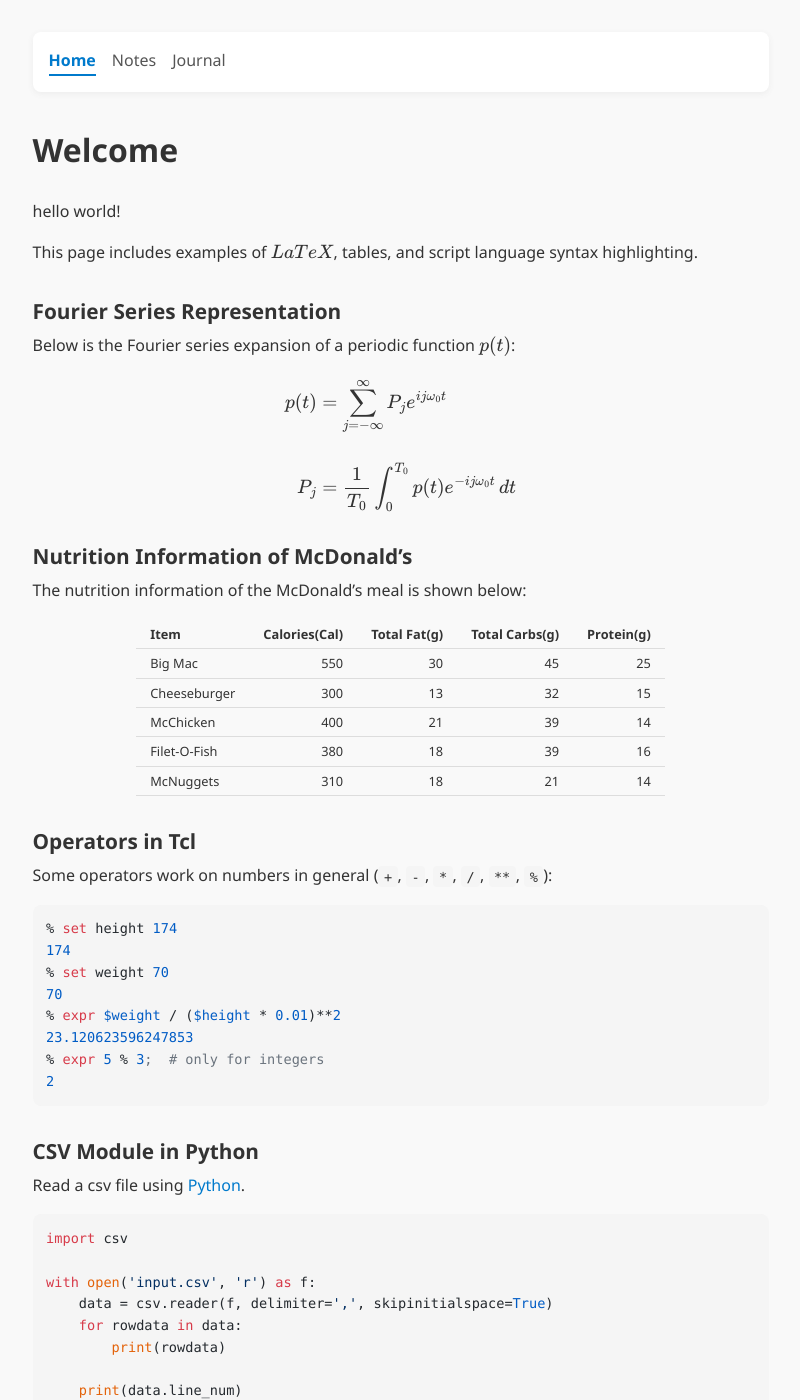
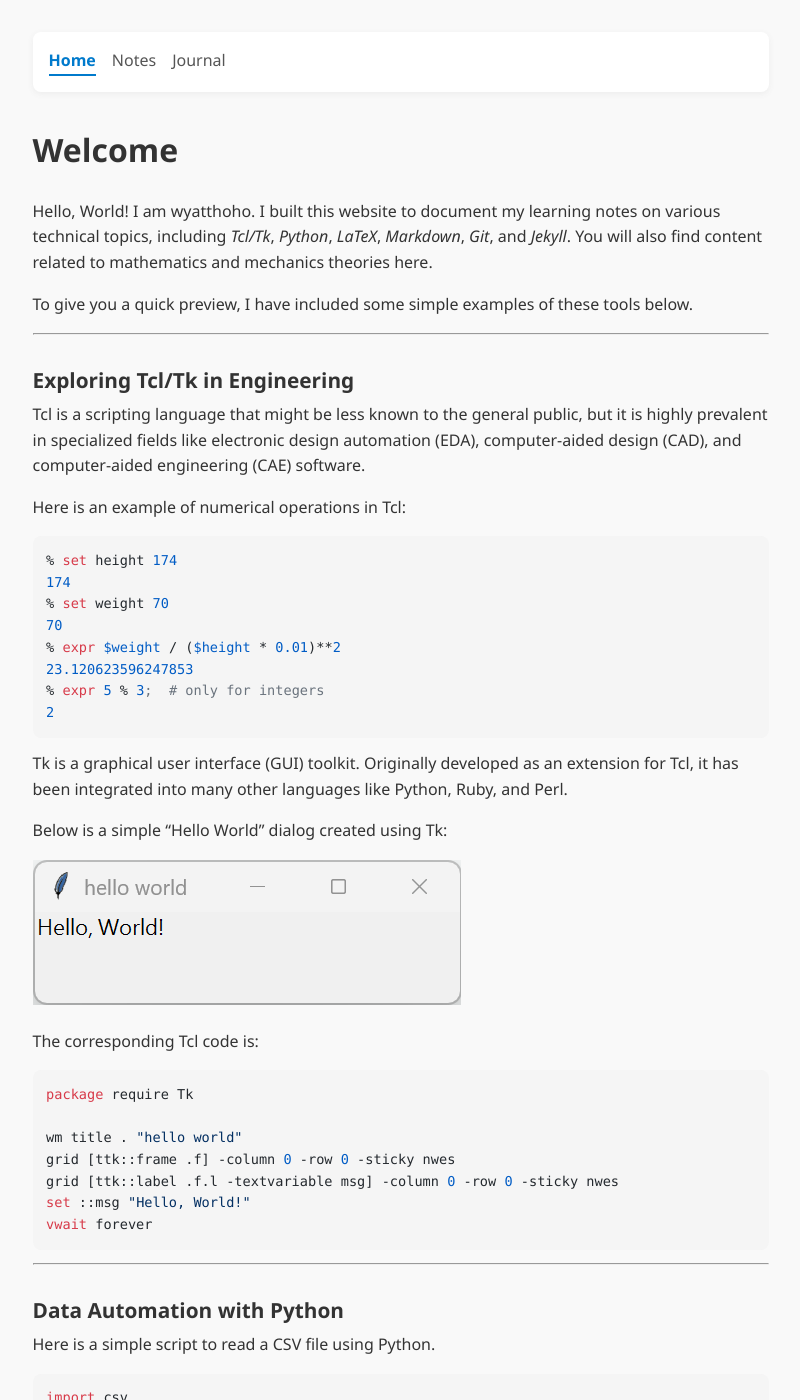
Before and after one commit to wyatthoho/wyatthoho.github.io, a Jekyll site: the page built from index.md, in a window 1280 px wide and 1400 px high. Shown: the whole window, without its empty margins (232-1032 px from the left). Built offline with Jekyll 4.4.1, drawn with Linux system fonts in a browser that asks for light colours; nearby versions of some CDN libraries; some of the changed text lies outside the part shown.

Commit message:
modify index.md

````diff
--- a/index.md
+++ b/index.md
@@ -5,38 +5,24 @@
 
 # Welcome
 
-{{ "Hello World!" | downcase }}
+Hello, World! I am wyatthoho. I built this website to document
+my learning notes on various technical topics, including *Tcl/Tk*,
+*Python*, *LaTeX*, *Markdown*, *Git*, and *Jekyll*. You will also find
+content related to mathematics and mechanics theories here.
 
-This page includes examples of $LaTeX$, tables, and
-script language syntax highlighting.
+To give you a quick preview, I have included some simple examples
+of these tools below.
 
-## Fourier Series Representation
+---
 
-Below is the Fourier series expansion of a periodic function $p(t)$:
+## Exploring Tcl/Tk in Engineering
 
-$$
-\begin{align*}
-p(t) &= \sum_{j = -\infty}^{\infty} P_j e^{ij\omega_0t} \\\\
-P_j &= \frac{1}{T_0} \int_0^{T_0} p(t) e^{-ij\omega_0t} \, dt
-\end{align*}
-$$
+Tcl is a scripting language that might be less known to the general
+public, but it is highly prevalent in specialized fields like electronic
+design automation (EDA), computer-aided design (CAD), and computer-aided
+engineering (CAE) software.
 
-## Nutrition Information of McDonald's
-
-The nutrition information of the McDonald's meal is shown below:
-
-| Item         | Calories(Cal) | Total Fat(g) | Total Carbs(g) | Protein(g) |
-| :----------- | ------------: | -----------: | -------------: | ---------: |
-| Big Mac      |           550 |           30 |             45 |         25 |
-| Cheeseburger |           300 |           13 |             32 |         15 |
-| McChicken    |           400 |           21 |             39 |         14 |
-| Filet-O-Fish |           380 |           18 |             39 |         16 |
-| McNuggets    |           310 |           18 |             21 |         14 |
-
-## Operators in Tcl
-
-Some operators work on numbers in general (`+`, `-`,
-`*`, `/`, `**`, `%`):
+Here is an example of numerical operations in Tcl:
 
 ```Tcl
 % set height 174
@@ -49,9 +35,31 @@
 2
 ```
 
-## CSV Module in Python
+Tk is a graphical user interface (GUI) toolkit. Originally developed
+as an extension for Tcl, it has been integrated into many other
+languages like Python, Ruby, and Perl.
 
-Read a csv file using [Python](https://www.python.org/).
+Below is a simple "Hello World" dialog created using Tk:
+
+![alt text](assets/images/tcl-hello-world.png)
+
+The corresponding Tcl code is:
+
+```Tcl
+package require Tk
+
+wm title . "hello world"
+grid [ttk::frame .f] -column 0 -row 0 -sticky nwes
+grid [ttk::label .f.l -textvariable msg] -column 0 -row 0 -sticky nwes
+set ::msg "Hello, World!"
+vwait forever
+```
+
+---
+
+## Data Automation with Python
+
+Here is a simple script to read a CSV file using Python.
 
 ```Python
 import csv
@@ -63,3 +71,60 @@
 
     print(data.line_num)
 ```
+
+---
+
+## Academic Typesetting with LaTeX
+
+$\LaTeX$ is a high-quality typesetting system widely used in
+academia, thanks to its superior handling of complex mathematical
+notation.
+
+Below is the Fourier series expansion of a periodic function $p(t)$:
+
+$$
+\begin{align*}
+p(t) &= \sum_{j = -\infty}^{\infty} P_j e^{ij\omega_0t} \\\\
+P_j &= \frac{1}{T_0} \int_0^{T_0} p(t) e^{-ij\omega_0t} \, dt
+\end{align*}
+$$
+
+The formula above is rendered using the following $\LaTeX$ code:
+
+```LateX
+\begin{align*}
+    p(t) &= \sum_{j = -\infty}^{\infty} P_j e^{ij\omega_0t} \\\\
+    P_j &= \frac{1}{T_0} \int_0^{T_0} p(t) e^{-ij\omega_0t} \, dt
+\end{align*}
+```
+
+---
+
+## Documenting with Markdown
+
+Markdown is a lightweight markup language used for creating
+formatted text with a plain-text editor. It is widely adopted
+for its simplicity.
+
+Below is a quick look at the nutritional information for some
+McDonald's items using Markdown's table syntax:
+
+| Item         | Calories(Cal) | Total Fat(g) | Total Carbs(g) | Protein(g) |
+| :----------- | ------------: | -----------: | -------------: | ---------: |
+| Big Mac      |           550 |           30 |             45 |         25 |
+| Cheeseburger |           300 |           13 |             32 |         15 |
+| McChicken    |           400 |           21 |             39 |         14 |
+| Filet-O-Fish |           380 |           18 |             39 |         16 |
+| McNuggets    |           310 |           18 |             21 |         14 |
+
+The Markdown source for this table is:
+
+```
+| Item         | Calories(Cal) | Total Fat(g) | Total Carbs(g) | Protein(g) |
+| :----------- | ------------: | -----------: | -------------: | ---------: |
+| Big Mac      |           550 |           30 |             45 |         25 |
+| Cheeseburger |           300 |           13 |             32 |         15 |
+| McChicken    |           400 |           21 |             39 |         14 |
+| Filet-O-Fish |           380 |           18 |             39 |         16 |
+| McNuggets    |           310 |           18 |             21 |         14 |
+```
````
Also changed, not shown: assets/images/tcl-hello-world.png (added).
